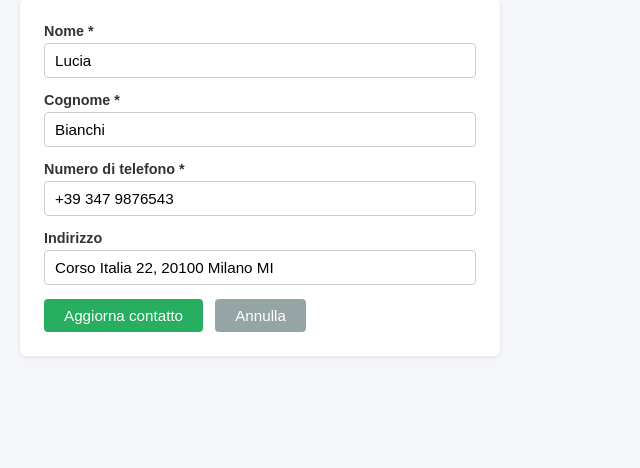
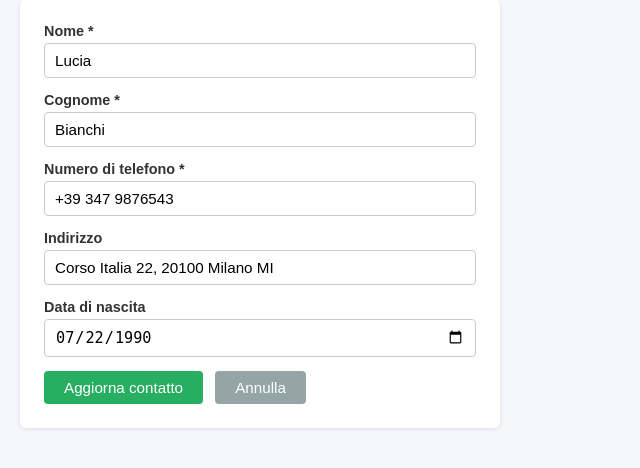
Before and after one commit to invernomuto-git/agentsTest, a PHP site: page /edit.php?id=2 in a window 1280 px wide. Shown: the part 148-616 px from the top of the page, without its empty margins (0-640 px from the left). Run offline with PHP 8.4, Linux system fonts and the light colour scheme; data comes from the database, SQL or seed files in the repository; both versions use the stored data as it was after the commit.

Commit message:
Add data_nascita field to DB schema, migration, and all CRUD pages
Co-authored-by: invernomuto-git <59959880+invernomuto-git@users.noreply.github.com>

```diff
--- a/delete.php
+++ b/delete.php
@@ -56,6 +56,7 @@ if ($_SERVER['REQUEST_METHOD'] === 'POST' && isset($_POST['confirm'])) {
         <tr><th>Cognome</th><td><?= htmlspecialchars($contatto['cognome']) ?></td></tr>
         <tr><th>Telefono</th><td><?= htmlspecialchars($contatto['numero_telefono']) ?></td></tr>
         <tr><th>Indirizzo</th><td><?= htmlspecialchars($contatto['indirizzo'] ?? '') ?></td></tr>
+        <tr><th>Data di nascita</th><td><?= htmlspecialchars($contatto['data_nascita'] ?? '') ?></td></tr>
     </table>
 
     <form method="post" action="delete.php?id=<?= $id ?>">
--- a/edit.php
+++ b/edit.php
@@ -30,6 +30,7 @@ if ($_SERVER['REQUEST_METHOD'] === 'POST') {
     $cognome         = trim($_POST['cognome']         ?? '');
     $numero_telefono = trim($_POST['numero_telefono'] ?? '');
     $indirizzo       = trim($_POST['indirizzo']       ?? '');
+    $data_nascita    = trim($_POST['data_nascita']    ?? '');
 
     // Validazione
     if ($nome === '') {
@@ -49,7 +50,8 @@ if ($_SERVER['REQUEST_METHOD'] === 'POST') {
                     SET nome = :nome,
                         cognome = :cognome,
                         numero_telefono = :numero_telefono,
-                        indirizzo = :indirizzo
+                        indirizzo = :indirizzo,
+                        data_nascita = :data_nascita
                   WHERE id = :id'
             );
             $stmt->execute([
@@ -57,6 +59,7 @@ if ($_SERVER['REQUEST_METHOD'] === 'POST') {
                 ':cognome'         => $cognome,
                 ':numero_telefono' => $numero_telefono,
                 ':indirizzo'       => $indirizzo !== '' ? $indirizzo : null,
+                ':data_nascita'    => $data_nascita !== '' ? $data_nascita : null,
                 ':id'              => $id,
             ]);
             // Aggiorna i dati locali per il form
@@ -65,6 +68,7 @@ if ($_SERVER['REQUEST_METHOD'] === 'POST') {
                 'cognome'         => $cognome,
                 'numero_telefono' => $numero_telefono,
                 'indirizzo'       => $indirizzo,
+                'data_nascita'    => $data_nascita,
             ]);
             $success = true;
         } catch (PDOException $e) {
@@ -76,7 +80,8 @@ if ($_SERVER['REQUEST_METHOD'] === 'POST') {
 // Valori per il form (POST ha priorità in caso di errori)
 $v = $_SERVER['REQUEST_METHOD'] === 'POST'
     ? ['nome' => $_POST['nome'] ?? '', 'cognome' => $_POST['cognome'] ?? '',
-       'numero_telefono' => $_POST['numero_telefono'] ?? '', 'indirizzo' => $_POST['indirizzo'] ?? '']
+       'numero_telefono' => $_POST['numero_telefono'] ?? '', 'indirizzo' => $_POST['indirizzo'] ?? '',
+       'data_nascita' => $_POST['data_nascita'] ?? '']
     : $contatto;
 ?>
 <!DOCTYPE html>
@@ -122,6 +127,11 @@ $v = $_SERVER['REQUEST_METHOD'] === 'POST'
             <input type="text" id="indirizzo" name="indirizzo"
                    value="<?= htmlspecialchars($v['indirizzo'] ?? '') ?>">
         </div>
+        <div class="form-group">
+            <label for="data_nascita">Data di nascita</label>
+            <input type="date" id="data_nascita" name="data_nascita"
+                   value="<?= htmlspecialchars($v['data_nascita'] ?? '') ?>">
+        </div>
         <button type="submit" class="btn-primary">Aggiorna contatto</button>
         <a href="index.php" class="btn-cancel">Annulla</a>
     </form>
--- a/index.php
+++ b/index.php
@@ -52,6 +52,7 @@ try {
                     <th>Nome</th>
                     <th>Telefono</th>
                     <th>Indirizzo</th>
+                    <th>Data di nascita</th>
                     <th>Azioni</th>
                 </tr>
             </thead>
@@ -63,6 +64,7 @@ try {
                     <td><?= htmlspecialchars($c['nome']) ?></td>
                     <td><?= htmlspecialchars($c['numero_telefono']) ?></td>
                     <td><?= htmlspecialchars($c['indirizzo'] ?? '') ?></td>
+                    <td><?= htmlspecialchars($c['data_nascita'] ?? '') ?></td>
                     <td class="actions">
                         <a href="edit.php?id=<?= $c['id'] ?>" class="btn-edit">Modifica</a>
                         <a href="delete.php?id=<?= $c['id'] ?>" class="btn-delete"
```
Also changed, not shown: create.php (+9 -2 lines), migration_add_data_nascita.sql (added, +7 -0 lines), rubrica.sql (+7 -6 lines).
